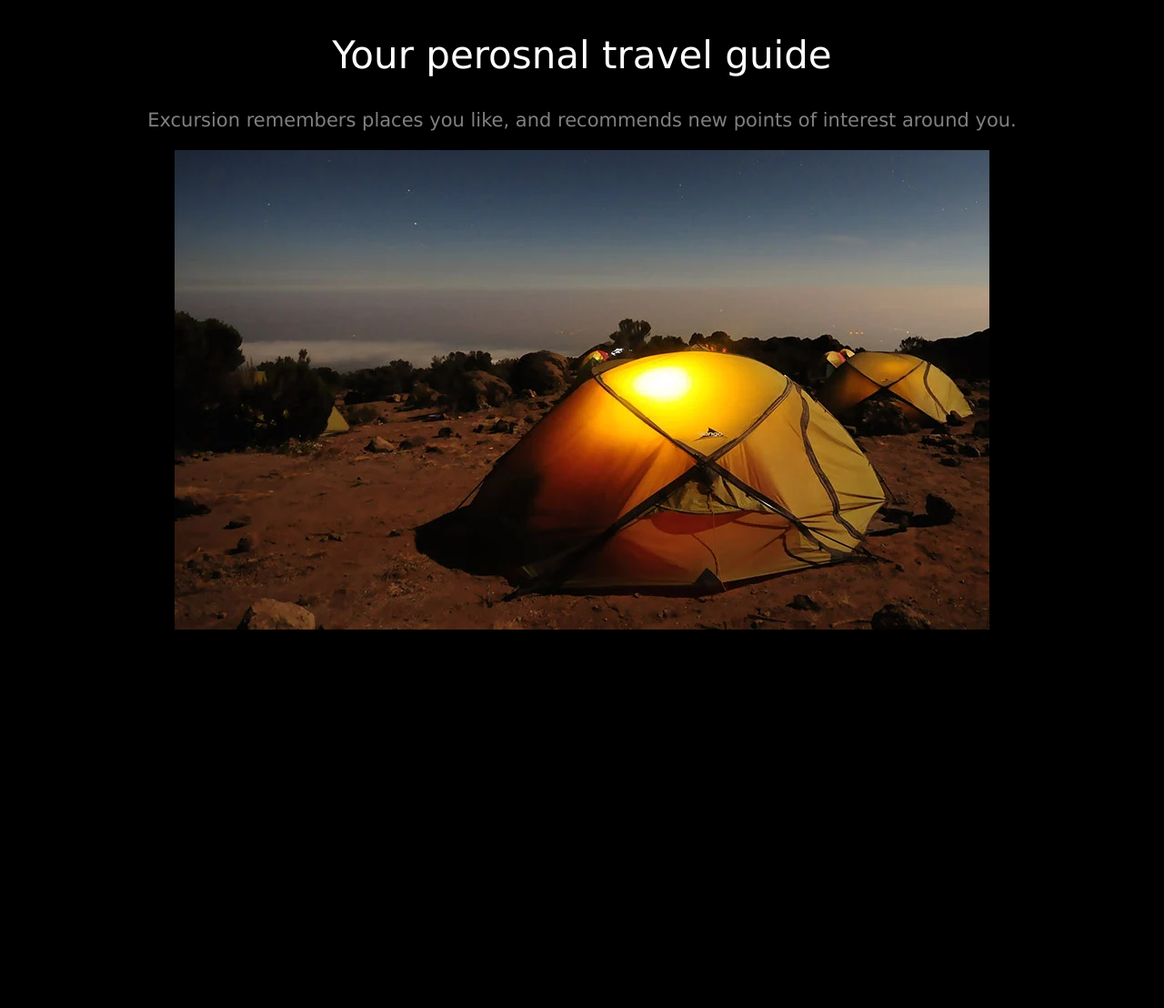
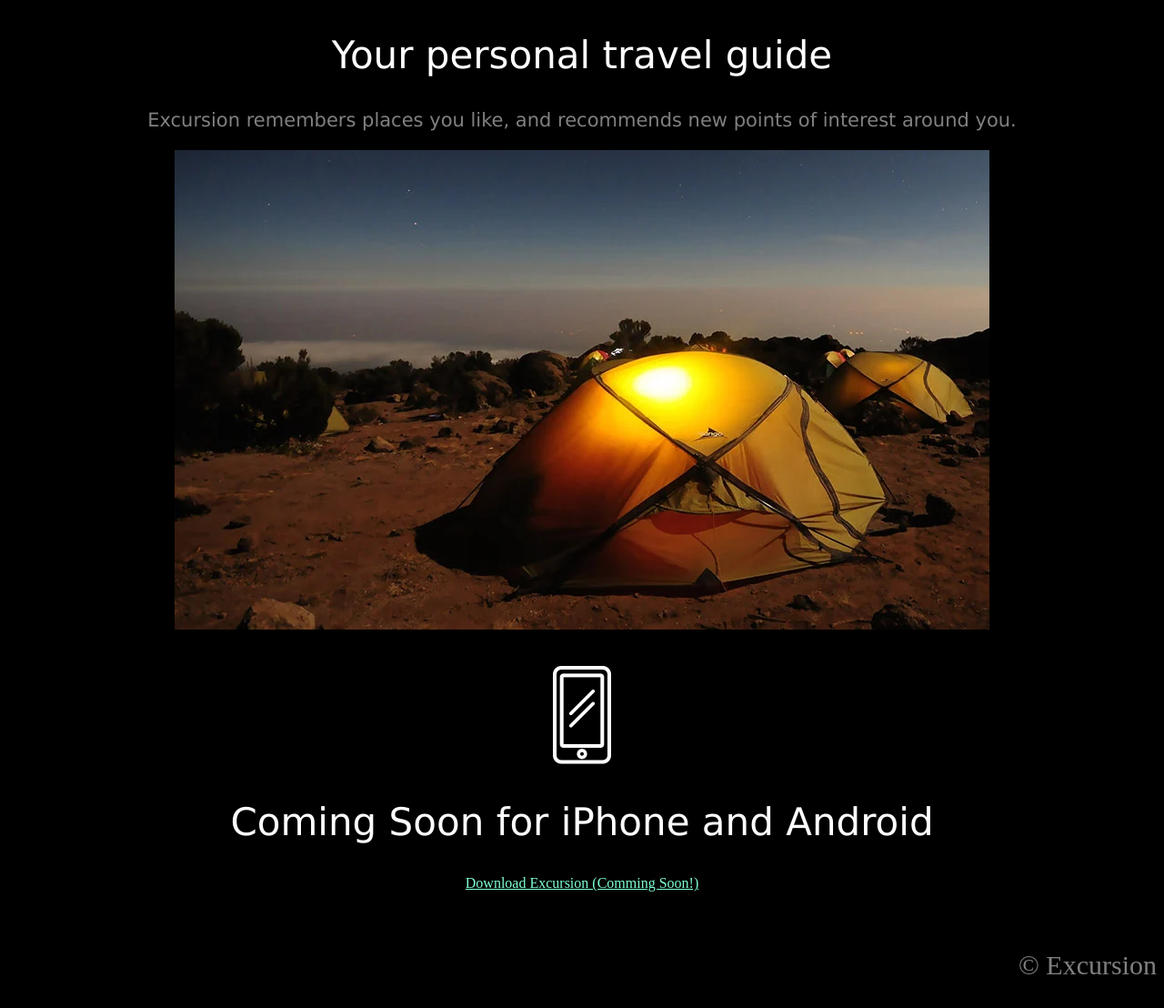
Before and after one commit to maquiavelo01/excursion, a plain HTML site: page index.html in a window 1280 px wide. Shown: the part 312-1420 px from the top of the page at 91% size. Before the commit the page ends 1016 px from the top, so only its background shows below. Drawn offline with Linux system fonts and the light colour scheme.

Commit message:
footer finish

```diff
--- a/index.html
+++ b/index.html
@@ -8,13 +8,23 @@
         <title>Excursion</title>
     </head>
     <body>
-        <h1>Discover hidden places in the world around you</h1>
-        <p><a class = "link_a" href="#">Download Excursion (Comming Soon!)</a></p>
+        <header>
+            <h1>Discover hidden places in the world around you</h1>
+            <p><a class = "link_a" href="#">Download Excursion (Comming Soon!)</a></p>
+        </header>
         <video autoplay loop>
             <source src = "resources/videos/excursion.mp4" type="video/mp4">
         </video>
-        <h2>Your perosnal travel guide</h2>
+        <h2>Your personal travel guide</h2>
         <p class = "quote">Excursion remembers places you like, and recommends new points of interest around you.</p>
-        <img src="resources/images/camp.webp" alt="Camping tent"
+        <img src="resources/images/camp.webp" alt="Camping tent">
+        <footer>
+            <br><br>
+            <img src = "resources/images/phone.webp" alt="not compatible">
+            <h2>Coming Soon for iPhone and Android</h2>
+            <p><a class = "link_a" href="#">Download Excursion (Comming Soon!)</a></p>
+            <br>
+            <p class="brand">© Excursion</p>
+        </footer>
     </body>
 </html>
--- a/resources/css/style.css
+++ b/resources/css/style.css
@@ -23,3 +23,8 @@ h2 {
     font-size: 21px;
     color: gray;
 }
+.brand {
+    text-align: right;
+    color: gray;
+    font-size: 30px;
+}
```
